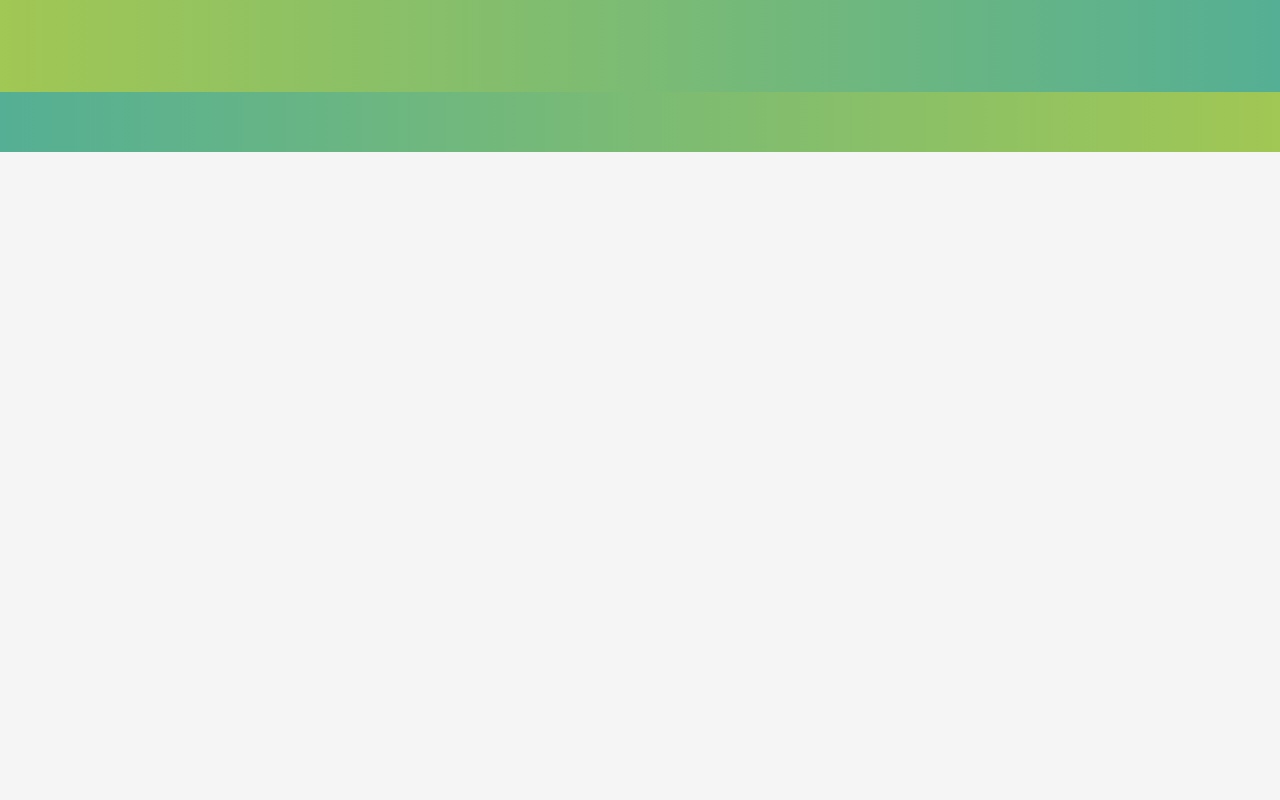
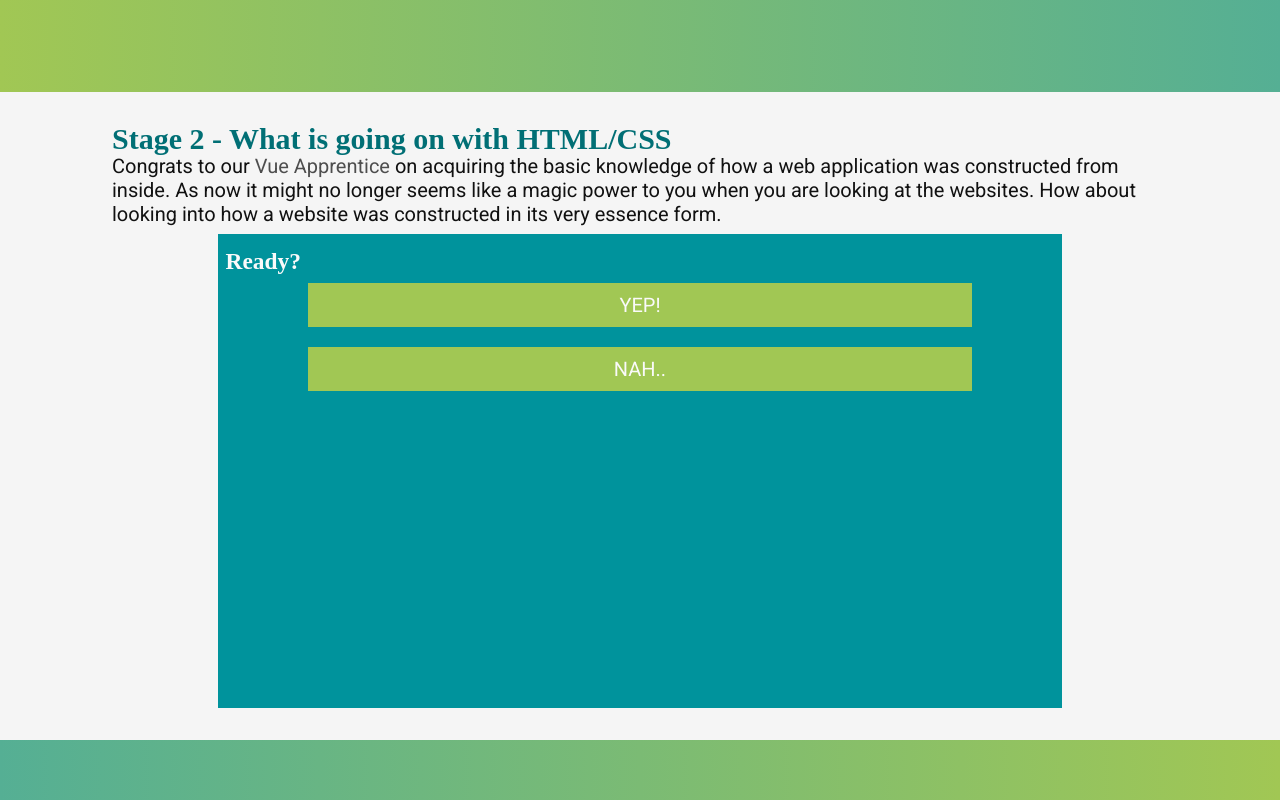
Before and after one commit to zeroshen/client, a Vue app: page /game/2 in a window 1280 px wide. Before the commit this address had no page. Built offline with nearby package versions, Linux system fonts and the light colour scheme; a web font is replaced by a local one.

Commit message:
game level two

```diff
--- a/src/assets/css/global.css
+++ b/src/assets/css/global.css
@@ -30,6 +30,11 @@
     --primary-background-color: whitesmoke;
     --secondary-background-color: burlywood;
     --card-background-color: navajowhite;
+    --vue-color-primary: #016f75;
+    --vue-color-secondary: #a1c754;
+    --vue-color-secondary-dark: #77933f;
+    --vue-color-easy: #4e4e4e;
+
 }
 
 /* RESET */
@@ -207,3 +212,8 @@ a, a:visited {
 a:hover, a:active {
 /* properties here */
 }
+
+/* Texts */
+.text-color-vue-entry {
+    color: var(--vue-color-easy);
+}
--- /dev/null
+++ b/src/components/QuizBox.vue
@@ -0,0 +1,135 @@
+<script setup lang="ts">
+import { defineProps } from "vue";
+import { QuizItem } from "@/types";
+const props = defineProps<{
+  question: QuizItem;
+  num: number;
+  finished: boolean;
+}>();
+</script>
+<script lang="ts"></script>
+<style>
+.quiz-box {
+  width: 80%;
+  height: 100%;
+  padding: 1rem 0.5rem;
+  background-color: #00939c;
+  color: #fafafa;
+  display: flex;
+  flex-direction: column;
+}
+
+.quiz-lower {
+  min-width: 100%;
+}
+
+.quiz-answer {
+  display: flex;
+  justify-content: center;
+}
+
+.quiz-actions {
+  display: flex;
+  justify-content: flex-end;
+  padding-right: 0;
+  margin-right: 10%;
+}
+.quiz-button {
+  cursor: pointer;
+  background-color: var(--vue-color-secondary);
+  width: 80%;
+  color: #fafafa;
+  text-transform: uppercase;
+  margin: 10px 5px;
+  padding: 10px;
+  border: none;
+}
+.quiz-button:hover {
+  background-color: var(--vue-color-secondary-dark);
+}
+.quiz-button:disabled {
+  opacity: 0.5;
+}
+
+.quiz-button.correct {
+  background-color: #2cce7d;
+}
+.quiz-button.wrong {
+  background-color: #ff5a5f;
+}
+
+.quiz-button.disabled {
+  opacity: 0.5;
+}
+
+.action-button {
+  cursor: pointer;
+  background-color: var(--vue-color-secondary);
+  color: #fafafa;
+  text-transform: uppercase;
+  margin: 10px 0 10px 5px;
+  padding: 10px;
+  border: none;
+}
+
+.action-button:hover {
+  background-color: var(--vue-color-secondary-dark);
+}
+
+@media (max-width: 900px) {
+  .quiz-box {
+    width: 100%;
+  }
+}
+</style>
+<template>
+  <section class="quiz-box">
+    <h1 class="quiz-title">{{ props.question.question }}</h1>
+    <h3 class="quiz-description" v-if="props.question.descriptions !== ''">
+      {{ props.question.descriptions }}
+    </h3>
+    <div class="quiz-lower">
+      <div class="quiz-answers">
+        <div
+          class="quiz-answer"
+          v-for="q in props.question.options"
+          :key="q.optionId"
+        >
+          <button
+            class="quiz-button"
+            @click="$emit('answered', q.optionId, q.quizId)"
+            :class="` ${
+              props.question.selected == q.optionId
+                ? q.optionId == props.question.answer
+                  ? 'correct'
+                  : 'wrong'
+                : ''
+            } ${
+              props.question.selected != -1 &&
+              q.optionId != props.question.selected
+                ? 'disabled'
+                : ''
+            }`"
+            :disabled="
+              props.question.selected == props.question.answer &&
+              q.optionId != props.question.selected
+            "
+          >
+            {{ q.content }}
+          </button>
+        </div>
+      </div>
+      <div class="quiz-actions">
+        <button
+          class="action-button"
+          v-if="
+            props.question.selected == props.question.answer && !props.finished
+          "
+          @click="$emit('next')"
+        >
+          Next
+        </button>
+      </div>
+    </div>
+  </section>
+</template>
--- a/src/router/index.ts
+++ b/src/router/index.ts
@@ -15,6 +15,7 @@ import GridComponentView from "@/components/GridTuner.vue";
 import ComponentsPopOverView from "@/views/ComponentsPopOverView.vue";
 import AudioPlayerTuner from "@/components/AudioPlayerTuner.vue";
 import VideoPlayerTuner from "@/components/VideoPlayerTuner.vue";
+import GameLevelTwoView from "@/views/GameLevelTwoView.vue";
 
 const routes: Array<RouteRecordRaw> = [
   {
@@ -32,6 +33,12 @@ const routes: Array<RouteRecordRaw> = [
     path: "/game/1",
     name: "games-level-1-view",
     component: GamesLevelOneView,
+    props: true,
+  },
+  {
+    path: "/game/2",
+    name: "games-level-2-view",
+    component: GameLevelTwoView,
     props: true,
   },
   /*Hard code need change later!*/
--- /dev/null
+++ b/src/views/GameLevelTwoView.vue
@@ -0,0 +1,116 @@
+<script setup lang="ts">
+import QuizBox from "@/components/QuizBox.vue";
+</script>
+
+<script lang="ts">
+import { defineComponent } from "vue";
+import { QuizItem } from "@/types";
+import { QuizOption } from "@/types";
+
+export default defineComponent({
+  data() {
+    const questions: QuizItem[] = [
+      {
+        question: "Ready?",
+        answer: 0,
+        options: [
+          { content: "Yep!", optionId: 0, quizId: 0 },
+          { content: "Nah..", optionId: 1, quizId: 0 },
+        ] as QuizOption[],
+        selected: -1,
+        descriptions: "",
+      },
+      {
+        question: "What does CSS stand for?",
+        answer: 1,
+        options: [
+          { content: "Cascading Size Sheets", optionId: 0, quizId: 1 },
+          { content: "Cascading Style Sheets", optionId: 1, quizId: 1 },
+          { content: "Cascaded Style Sheets", optionId: 2, quizId: 1 },
+          { content: "Carrot Smelly Smelly", optionId: 3, quizId: 1 },
+        ] as QuizOption[],
+        selected: -1,
+        descriptions: "",
+      },
+    ];
+    const current = 0;
+    return { questions, current };
+  },
+  computed: {},
+  methods: {
+    getQuestion(ind: number) {
+      return this.questions[ind];
+    },
+    answered(optionInd: number, questionInd: number) {
+      this.questions[questionInd].selected = optionInd;
+      if (this.questions[questionInd].answer == optionInd) {
+        console.log("hi");
+      }
+    },
+    next() {
+      if (this.current < this.questions.length - 1) {
+        this.current += 1;
+      }
+    },
+  },
+});
+</script>
+
+<style>
+.game-view {
+  flex: 1;
+  min-height: 100%;
+  width: 100%;
+  margin: 0;
+  display: flex;
+  justify-content: center;
+}
+
+.game-level {
+  display: flex;
+  flex-direction: column;
+  width: 85%;
+  padding: 2rem 1rem;
+}
+
+.game-title {
+  color: var(--vue-color-primary);
+}
+
+.game-quiz {
+  min-width: 100%;
+  height: 100%;
+  flex: 1;
+  display: flex;
+  flex-direction: row;
+  justify-content: center;
+  padding-top: 0.5rem;
+}
+</style>
+
+<template>
+  <section class="game-view">
+    <div class="game-level">
+      <div class="game-level-intro">
+        <h1 class="game-title">Stage 2 - What is going on with HTML/CSS</h1>
+        <div>
+          Congrats to our
+          <span class="text-color-vue-entry">Vue Apprentice</span> on acquiring
+          the basic knowledge of how a web application was constructed from
+          inside. As now it might no longer seems like a magic power to you when
+          you are looking at the websites. How about looking into how a website
+          was constructed in its very essence form.
+        </div>
+      </div>
+      <div class="game-quiz game-quiz-ready">
+        <quiz-box
+          :question="getQuestion(current)"
+          :num="0"
+          :finished="this.current >= this.questions.length - 1"
+          @answered="answered"
+          @next="next"
+        ></quiz-box>
+      </div>
+    </div>
+  </section>
+</template>
```
Also changed, not shown: src/types.ts (+14 -0 lines).
